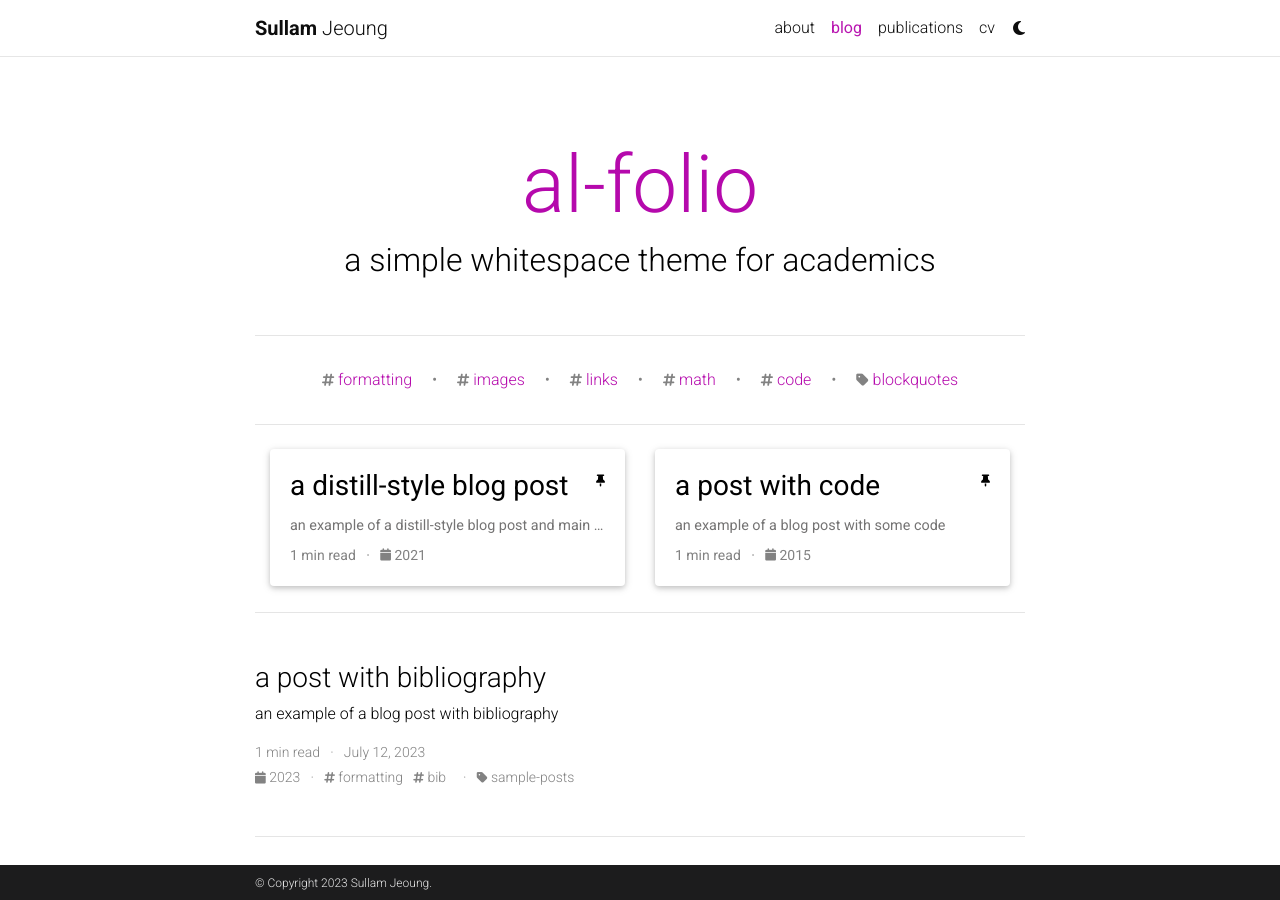
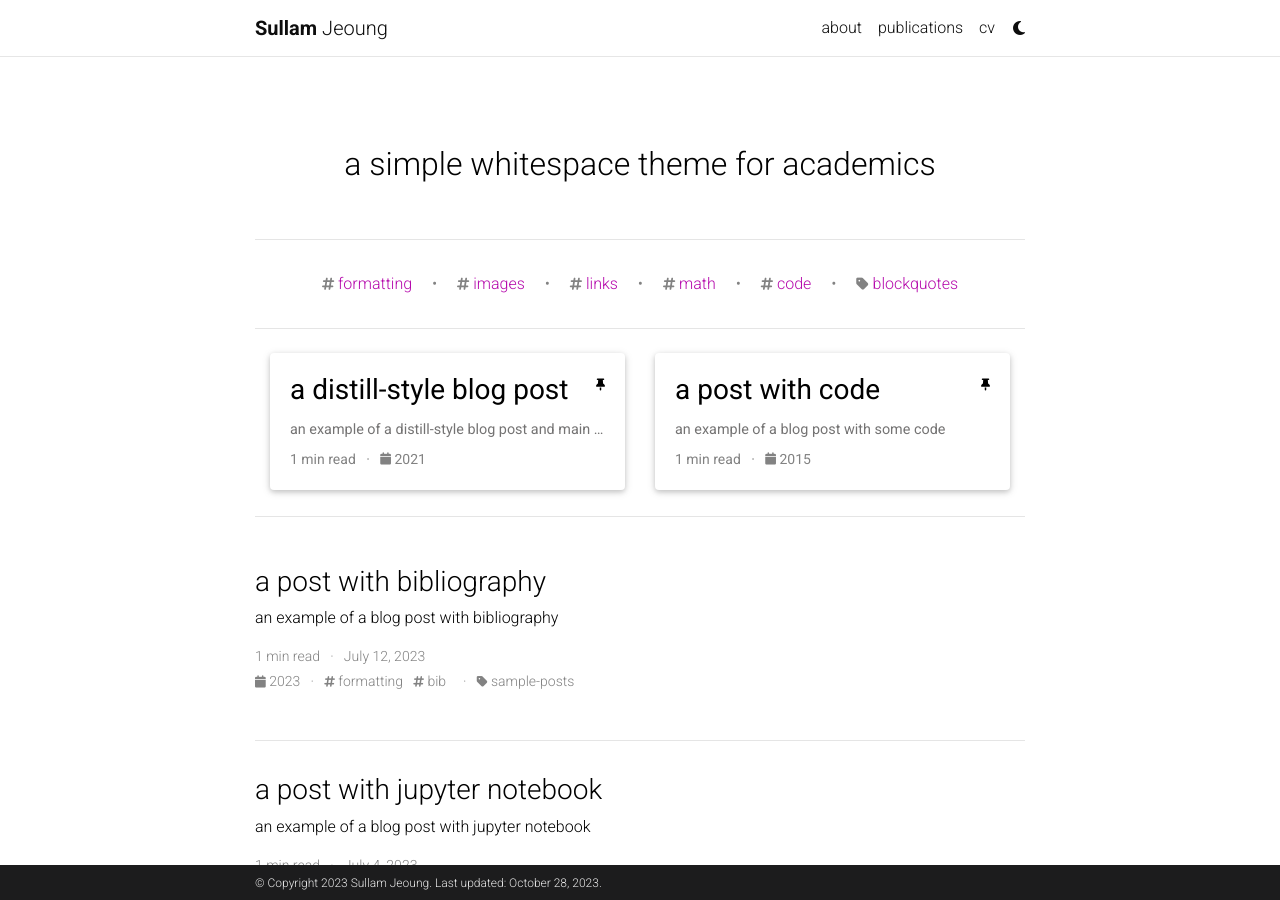
Before and after one commit to sullamij/sullamij.github.io, a Jekyll site: the page built from blog/index.html, in a window 1280 px wide and 900 px high. Built offline with Jekyll 4.4.1, drawn with Linux system fonts in a browser that asks for light colours; full-size pictures stand in for the smaller copies a plugin makes; the list of posts is cut into pages by our own code; comment, search, counter and statistics services are not loaded; a style sheet for code colours, icons or effects is not loaded.

Commit message:
Update _config.yml

```diff
--- a/_config.yml
+++ b/_config.yml
@@ -16,12 +16,15 @@ icon: 🛸 # the emoji used as the favicon (alternatively, provide image name in
 
 url: https://sullamij.github.io # the base hostname & protocol for your site
 baseurl:  # the subpath of your site, e.g. /blog/
-last_updated: false # set to true if you want to display last updated in the footer
+last_updated: true # set to true if you want to display last updated in the footer
 impressum_path:  # set to path to include impressum link in the footer, use the same path as permalink in a page, helps to conform with EU GDPR
 
 # -----------------------------------------------------------------------------
 # Theme
 # -----------------------------------------------------------------------------
+# code highlighter theme
+highlight_theme_light: github   # https://github.com/jwarby/jekyll-pygments-themes
+highlight_theme_dark: native    # https://github.com/jwarby/jekyll-pygments-themes
 
 # repo color theme
 repo_theme_light: buefy       # https://github.com/anuraghazra/github-readme-stats/blob/master/themes/README.md
@@ -67,9 +70,9 @@ github_username: # your GitHub user name
 gitlab_username: # your GitLab user name
 twitter_username: # your Twitter handle
 mastodon_username: # your mastodon instance+username in the format instance.tld/@username
-linkedin_username: # your LinkedIn user name
+linkedin_username: sullamjeoung # your LinkedIn user name
 telegram_username: # your Telegram user name
-scholar_userid: # your Google Scholar ID
+scholar_userid: Vml9ax8AAAAJ # your Google Scholar ID
 semanticscholar_id: # your Semantic Scholar ID
 whatsapp_number: # your WhatsApp number (full phone number in international format. Omit any zeroes, brackets, or dashes when adding the phone number in international format.)
 orcid_id: # your ORCID ID
@@ -116,8 +119,8 @@ bing_site_verification:  # out your bing-site-verification ID (Bing Webmaster)
 # Blog
 # -----------------------------------------------------------------------------
 
-blog_name: al-folio # blog_name will be displayed in your blog page
-blog_nav_title: blog # your blog must have a title for it to be displayed in the nav bar
+blog_name:  # blog_name will be displayed in your blog page
+blog_nav_title:  # your blog must have a title for it to be displayed in the nav bar
 blog_description: a simple whitespace theme for academics
 permalink: /blog/:year/:title/
 
```
